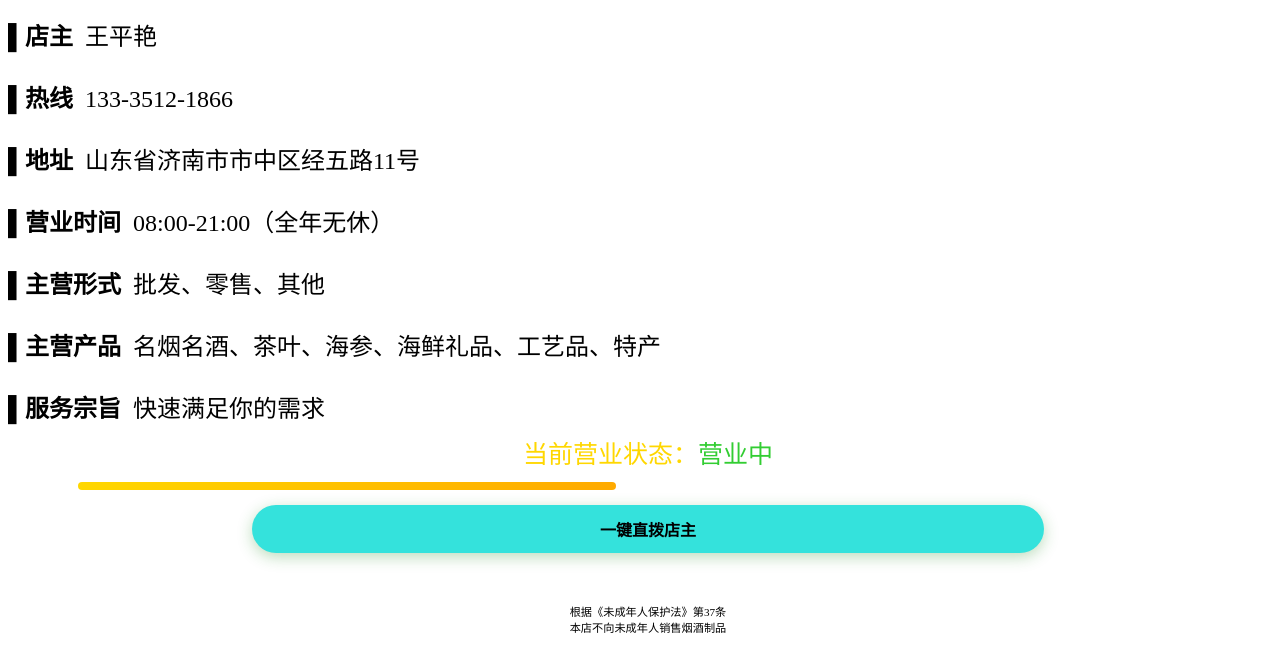
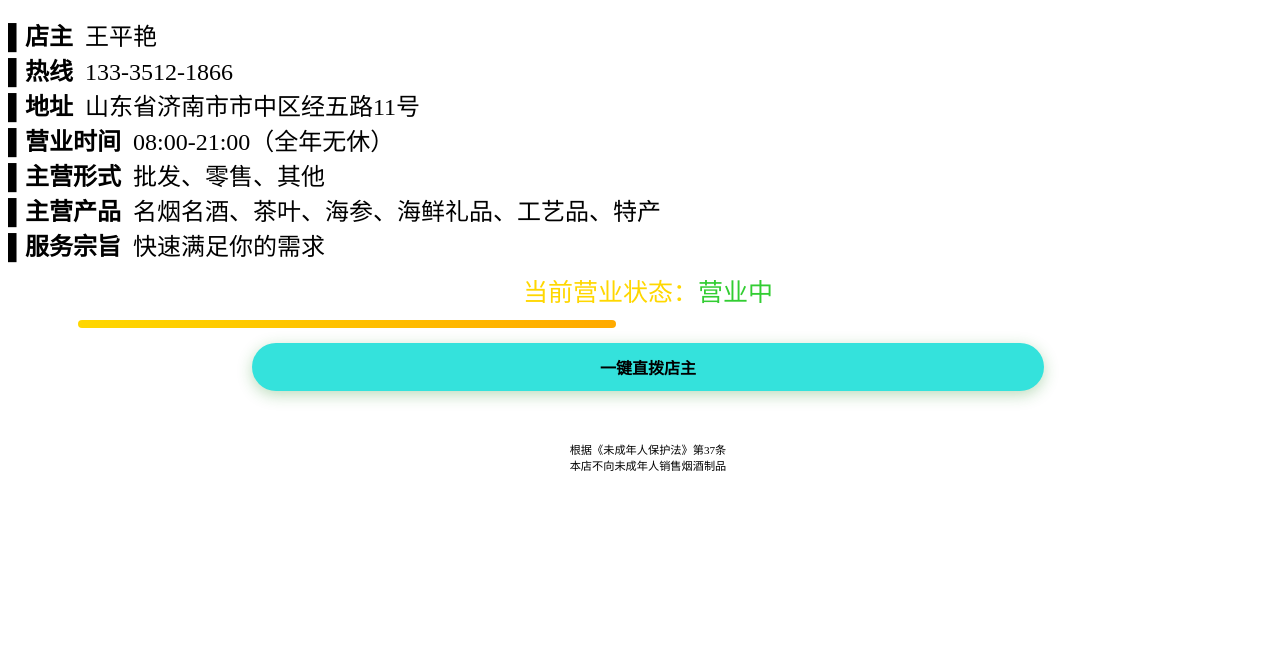
Before and after one commit to BEIMINGJIAOLONG/BEIMING.github.io, a plain HTML site: page index.html in a window 1280 px wide. Shown: the part 166-812 px from the top of the page. Drawn offline with Linux system fonts and the light colour scheme.

Commit message:
Update index.html

```diff
--- a/index.html
+++ b/index.html
@@ -53,6 +53,7 @@
 .highlight {
   text-align:left;
   font-weight:bold;
+  margin-top:10px;
 }
 </style>
 </head>
@@ -69,12 +70,12 @@
   <div class="divider"></div>
 
   <div style="color:#000;width:100%; margin:0 auto; font-size: 24px;">
-    <span class="highlight">▌店主</span>&nbsp;&nbsp;王平艳<br><br>
-    <span class="highlight">▌热线</span>&nbsp;&nbsp;133-3512-1866<br><br>
-    <span class="highlight">▌地址</span>&nbsp;&nbsp;山东省济南市市中区经五路11号<br><br>
-    <span class="highlight">▌营业时间</span>&nbsp;&nbsp;08:00-21:00（全年无休）<br><br>
-    <span class="highlight">▌主营形式</span>&nbsp;&nbsp;批发、零售、其他<br><br>
-    <span class="highlight">▌主营产品</span>&nbsp;&nbsp;名烟名酒、茶叶、海参、海鲜礼品、工艺品、特产<br><br>
+    <span class="highlight">▌店主</span>&nbsp;&nbsp;王平艳<br>
+    <span class="highlight">▌热线</span>&nbsp;&nbsp;133-3512-1866<br>
+    <span class="highlight">▌地址</span>&nbsp;&nbsp;山东省济南市市中区经五路11号<br>
+    <span class="highlight">▌营业时间</span>&nbsp;&nbsp;08:00-21:00（全年无休）<br>
+    <span class="highlight">▌主营形式</span>&nbsp;&nbsp;批发、零售、其他<br>
+    <span class="highlight">▌主营产品</span>&nbsp;&nbsp;名烟名酒、茶叶、海参、海鲜礼品、工艺品、特产<br>
     <span class="highlight">▌服务宗旨</span>&nbsp;&nbsp;快速满足你的需求<br>
   </div>
 
```
